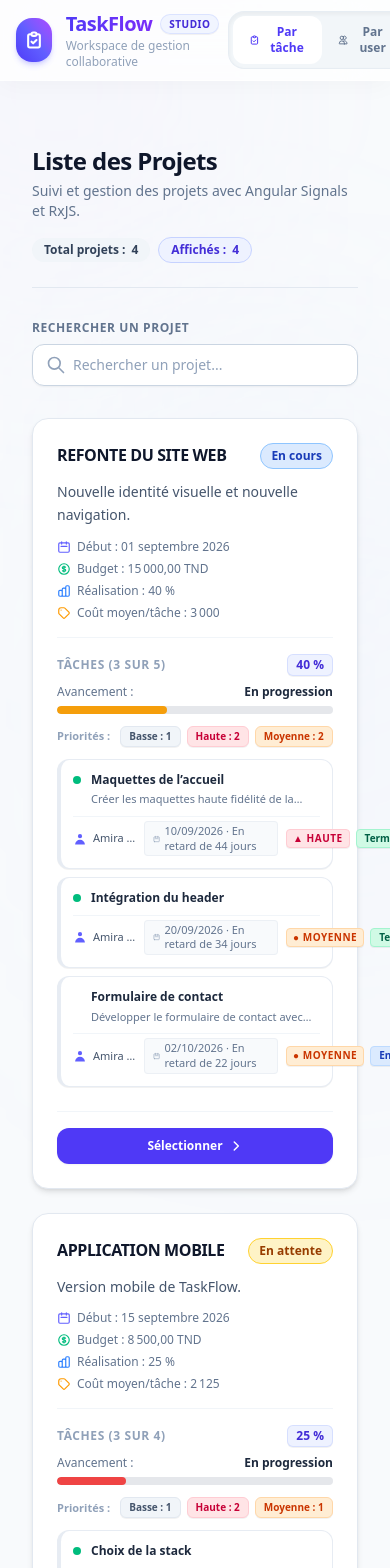
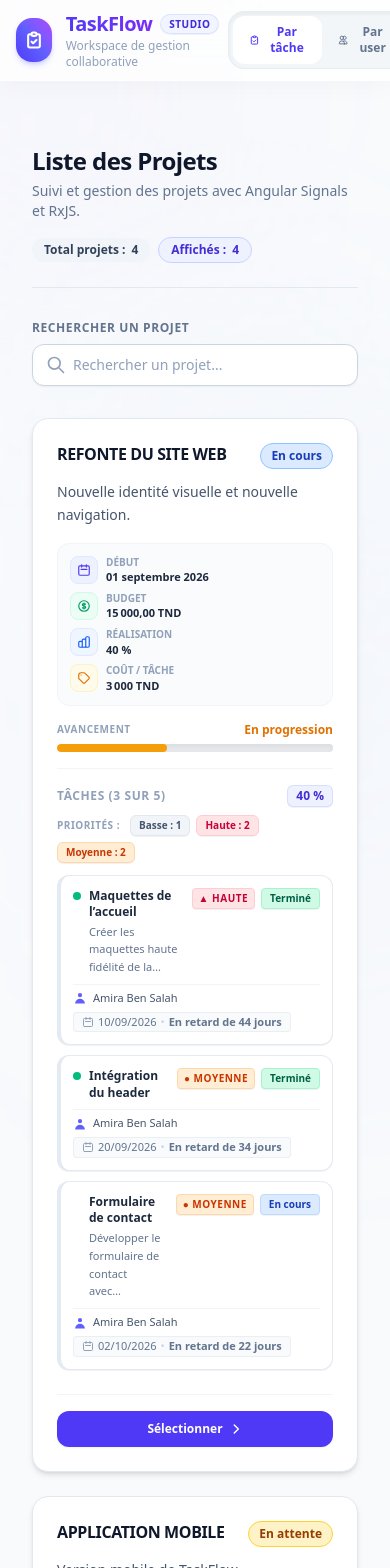
Before and after one commit to omarsafi3/tp_front, an Angular app in the folder TaskFlow/: page / in a window 390 px wide. Shown: the top 1568 px of the page. Built offline with nearby package versions, Linux system fonts and the light colour scheme.

Commit message:
style: fix overlapping badges and improve responsive card layouts

```diff
--- a/TaskFlow/src/app/features/projects/components/project-card/project-card.html
+++ b/TaskFlow/src/app/features/projects/components/project-card/project-card.html
@@ -9,7 +9,7 @@
     <!-- En-tête : Nom du projet et Statut -->
     <div class="flex items-start justify-between gap-3 mb-3">
       <!-- Partie 6.1 : Interpolation du nom du projet en majuscules (uppercase) -->
-      <h3 class="text-base sm:text-lg font-bold text-slate-900 tracking-tight">
+      <h3 class="text-base sm:text-lg font-bold text-slate-900 tracking-tight leading-snug">
         {{ project().name | uppercase }}
       </h3>
 
@@ -23,69 +23,87 @@
     </div>
 
     <!-- Partie 6.1 : Interpolation de la description du projet -->
-    <p class="text-sm text-slate-600 mb-3 leading-relaxed">
+    <p class="text-sm text-slate-600 mb-4 leading-relaxed">
       {{ project().description }}
     </p>
 
-    <!-- Métadonnées du projet : Date de début (date) et Budget (currency) -->
-    <div class="flex flex-wrap items-center gap-x-4 gap-y-1.5 text-xs text-slate-500 mb-4 font-medium">
+    <!-- Métadonnées du projet (KPIs) en grille élégante 2 colonnes -->
+    <div class="grid grid-cols-1 sm:grid-cols-2 gap-2 p-3 rounded-xl bg-slate-50/80 border border-slate-100 mb-4 text-xs">
+      <!-- Date de début (date:'dd MMMM y') -->
       @if (project().startDate) {
-        <div class="flex items-center gap-1.5">
-          <svg xmlns="http://www.w3.org/2000/svg" class="w-3.5 h-3.5 text-indigo-500 shrink-0" fill="none" viewBox="0 0 24 24" stroke="currentColor">
+        <div class="flex items-center gap-2 min-w-0">
+          <div class="w-7 h-7 rounded-lg bg-indigo-50 border border-indigo-100 flex items-center justify-center shrink-0">
+            <svg xmlns="http://www.w3.org/2000/svg" class="w-3.5 h-3.5 text-indigo-600" fill="none" viewBox="0 0 24 24" stroke="currentColor">
               <path stroke-linecap="round" stroke-linejoin="round" stroke-width="2" d="M8 7V3m8 4V3m-9 8h10M5 21h14a2 2 0 002-2V7a2 2 0 00-2-2H5a2 2 0 00-2 2v12a2 2 0 002 2z" />
             </svg>
-          <span>Début : {{ project().startDate | date:'dd MMMM y' }}</span>
+          </div>
+          <div class="min-w-0">
+            <p class="text-[10px] uppercase font-bold text-slate-400 leading-tight">Début</p>
+            <p class="font-semibold text-slate-800 truncate text-[11px] leading-tight mt-0.5">
+              {{ project().startDate | date:'dd MMMM y' }}
+            </p>
+          </div>
         </div>
       }
 
+      <!-- Budget (currency) -->
       @if (project().budget !== undefined) {
-        <div class="flex items-center gap-1.5">
-          <svg xmlns="http://www.w3.org/2000/svg" class="w-3.5 h-3.5 text-emerald-500 shrink-0" fill="none" viewBox="0 0 24 24" stroke="currentColor">
+        <div class="flex items-center gap-2 min-w-0">
+          <div class="w-7 h-7 rounded-lg bg-emerald-50 border border-emerald-100 flex items-center justify-center shrink-0">
+            <svg xmlns="http://www.w3.org/2000/svg" class="w-3.5 h-3.5 text-emerald-600" fill="none" viewBox="0 0 24 24" stroke="currentColor">
               <path stroke-linecap="round" stroke-linejoin="round" stroke-width="2" d="M12 8c-1.657 0-3 .895-3 2s1.343 2 3 2 3 .895 3 2-1.343 2-3 2m0-8c1.11 0 2.08.402 2.599 1M12 8V7m0 1v8m0 0v1m0-1c-1.11 0-2.08-.402-2.599-1M21 12a9 9 0 11-18 0 9 9 0 0118 0z" />
             </svg>
-          <span>Budget : {{ project().budget | currency:'TND':'code':'1.2-2' }}</span>
+          </div>
+          <div class="min-w-0">
+            <p class="text-[10px] uppercase font-bold text-slate-400 leading-tight">Budget</p>
+            <p class="font-semibold text-slate-800 truncate text-[11px] leading-tight mt-0.5">
+              {{ project().budget | currency:'TND':'code':'1.2-2' }}
+            </p>
+          </div>
         </div>
       }
 
-      <!-- Taux de réalisation (pipe percent) : uniquement si project.tasks.length > 0 -->
+      <!-- Taux de réalisation (percent) -->
       @if (project().tasks.length > 0 && completionRate() !== null) {
-        <div class="flex items-center gap-1.5">
-          <svg xmlns="http://www.w3.org/2000/svg" class="w-3.5 h-3.5 text-blue-500 shrink-0" fill="none" viewBox="0 0 24 24" stroke="currentColor">
+        <div class="flex items-center gap-2 min-w-0">
+          <div class="w-7 h-7 rounded-lg bg-blue-50 border border-blue-100 flex items-center justify-center shrink-0">
+            <svg xmlns="http://www.w3.org/2000/svg" class="w-3.5 h-3.5 text-blue-600" fill="none" viewBox="0 0 24 24" stroke="currentColor">
               <path stroke-linecap="round" stroke-linejoin="round" stroke-width="2" d="M9 19v-6a2 2 0 00-2-2H5a2 2 0 00-2 2v6a2 2 0 002 2h2a2 2 0 002-2zm0 0V9a2 2 0 012-2h2a2 2 0 012 2v10m-6 0a2 2 0 002 2h2a2 2 0 002-2m0 0V5a2 2 0 012-2h2a2 2 0 012 2v14a2 2 0 01-2 2h-2a2 2 0 01-2-2z" />
             </svg>
-          <span>Réalisation : {{ completionRate() | percent:'1.0-0' }}</span>
+          </div>
+          <div class="min-w-0">
+            <p class="text-[10px] uppercase font-bold text-slate-400 leading-tight">Réalisation</p>
+            <p class="font-semibold text-slate-800 truncate text-[11px] leading-tight mt-0.5">
+              {{ completionRate() | percent:'1.0-0' }}
+            </p>
+          </div>
         </div>
       }
 
-      <!-- Coût moyen par tâche (pipe number) : uniquement si project.tasks.length > 0 -->
+      <!-- Coût moyen par tâche (number) -->
       @if (project().tasks.length > 0 && averageCostPerTask() !== null) {
-        <div class="flex items-center gap-1.5">
-          <svg xmlns="http://www.w3.org/2000/svg" class="w-3.5 h-3.5 text-amber-500 shrink-0" fill="none" viewBox="0 0 24 24" stroke="currentColor">
+        <div class="flex items-center gap-2 min-w-0">
+          <div class="w-7 h-7 rounded-lg bg-amber-50 border border-amber-100 flex items-center justify-center shrink-0">
+            <svg xmlns="http://www.w3.org/2000/svg" class="w-3.5 h-3.5 text-amber-600" fill="none" viewBox="0 0 24 24" stroke="currentColor">
               <path stroke-linecap="round" stroke-linejoin="round" stroke-width="2" d="M7 7h.01M7 3h5c.512 0 1.024.195 1.414.586l7 7a2 2 0 010 2.828l-7 7a2 2 0 01-2.828 0l-7-7A1.994 1.994 0 013 12V7a4 4 0 014-4z" />
             </svg>
-          <span>Coût moyen/tâche : {{ averageCostPerTask() | number:'1.0-0' }}</span>
+          </div>
+          <div class="min-w-0">
+            <p class="text-[10px] uppercase font-bold text-slate-400 leading-tight">Coût / tâche</p>
+            <p class="font-semibold text-slate-800 truncate text-[11px] leading-tight mt-0.5">
+              {{ averageCostPerTask() | number:'1.0-0' }} TND
+            </p>
+          </div>
         </div>
       }
     </div>
 
-    <!-- Partie 6.3 : Input entre composants - transmission des tâches à TaskList -->
-    <div class="pt-4 border-t border-slate-100">
-      <div class="flex items-center justify-between mb-2">
-        <h4 class="text-xs font-semibold uppercase tracking-wider text-slate-400">
-          Tâches ({{ (project().tasks | slice:0:3).length }} sur {{ project().tasks.length }})
-        </h4>
-        @if (project().tasks.length > 0 && completionRate() !== null) {
-          <span class="text-xs font-bold text-indigo-700 bg-indigo-50 px-2 py-0.5 rounded-md border border-indigo-200/60 shadow-2xs">
-            {{ completionRate() | percent:'1.0-0' }}
-          </span>
-        }
-      </div>
-
-      <!-- Message d'avancement avec @if / @else if / @else -->
+    <!-- Section Avancement & Barre de progression -->
+    <div class="mb-4">
       <div class="flex items-center justify-between text-xs mb-1.5 font-medium">
-        <span class="text-slate-500">Avancement :</span>
+        <span class="text-[10px] uppercase tracking-wider font-bold text-slate-400">Avancement</span>
         <span
-          class="font-semibold"
+          class="font-bold text-xs"
           [class.text-slate-400]="project().tasks.length === 0"
           [class.text-emerald-600]="project().tasks.length > 0 && completionRate() === 1"
           [class.text-amber-600]="project().tasks.length > 0 && (completionRate() ?? 0) > 0 && completionRate() !== 1"
@@ -104,7 +122,7 @@
       </div>
 
       <!-- Barre de progression (w-full bg-gray-200 rounded-full h-2) avec ngStyle et accesseur barColor -->
-      <div class="w-full bg-gray-200 rounded-full h-2 mb-3 overflow-hidden">
+      <div class="w-full bg-gray-200 rounded-full h-2 overflow-hidden shadow-inner">
         <div
           class="h-2 rounded-full transition-all duration-300"
           [ngStyle]="{
@@ -113,11 +131,25 @@
           }"
         ></div>
       </div>
+    </div>
+
+    <!-- Partie 6.3 : Input entre composants - transmission des tâches à TaskList -->
+    <div class="pt-4 border-t border-slate-100">
+      <div class="flex items-center justify-between mb-2">
+        <h4 class="text-xs font-semibold uppercase tracking-wider text-slate-400">
+          Tâches ({{ (project().tasks | slice:0:3).length }} sur {{ project().tasks.length }})
+        </h4>
+        @if (project().tasks.length > 0 && completionRate() !== null) {
+          <span class="text-xs font-bold text-indigo-700 bg-indigo-50 px-2 py-0.5 rounded-md border border-indigo-200/60 shadow-2xs">
+            {{ completionRate() | percent:'1.0-0' }}
+          </span>
+        }
+      </div>
 
       <!-- Étape 7 : Afficher le nombre de tâches par priorité avec keyvalue -->
       @if (project().tasks.length > 0) {
         <div class="mb-3 flex flex-wrap items-center gap-1.5">
-          <span class="text-[11px] font-semibold text-slate-400 mr-1">Priorités :</span>
+          <span class="text-[10px] uppercase tracking-wider font-bold text-slate-400 mr-1">Priorités :</span>
           @for (item of tasksByPriority() | keyvalue; track item.key) {
             <span
               class="inline-flex items-center px-2 py-0.5 rounded-md text-[10px] font-bold border shadow-2xs"
--- a/TaskFlow/src/app/features/projects/components/task-list/task-list.html
+++ b/TaskFlow/src/app/features/projects/components/task-list/task-list.html
@@ -1,26 +1,26 @@
 <div class="task-list space-y-2.5">
   <!-- Partie 8.2 : @if pour afficher "Aucune tâche" -->
   @if (tasks().length === 0) {
-    <div class="text-xs text-slate-400 font-medium py-4 text-center bg-slate-50/70 rounded-xl border border-dashed border-slate-200">
+    <div class="text-xs text-slate-400 font-medium py-5 text-center bg-slate-50/70 rounded-xl border border-dashed border-slate-200">
       Aucune tâche.
     </div>
   } @else {
-    <ul class="space-y-2">
+    <ul class="space-y-2.5">
       @for (task of tasks(); track task.id) {
-        <!-- Tâche avec carte aérée sur deux lignes pour éviter toute troncature -->
         <li
-          class="flex flex-col gap-2 p-3 rounded-xl border border-slate-200/80 bg-white shadow-2xs hover:border-indigo-200 hover:shadow-xs transition-all duration-150"
+          class="flex flex-col gap-2 p-3 rounded-xl border border-slate-200/90 bg-white shadow-2xs hover:shadow-xs hover:border-slate-300 transition-all duration-150"
           [ngClass]="getTaskStatusBorderClass(task.status)"
         >
-          <!-- Ligne 1 : Statut point + Titre et Description de la tâche -->
-          <div class="flex items-start gap-2.5">
+          <!-- Section 1 : Titre + Description à gauche, Badges Priorité et Statut à droite -->
+          <div class="flex items-start justify-between gap-2.5">
+            <div class="flex items-start gap-2 min-w-0 flex-1">
               <span
                 class="w-2 h-2 rounded-full shrink-0 mt-1"
                 [class.bg-emerald-500]="task.status === 'Terminé'"
                 [class.bg-blue-500]="task.status === 'En cours'"
                 [class.bg-amber-500]="task.status === 'En attente'"
               ></span>
-            <div class="flex-1 min-w-0">
+              <div class="min-w-0 flex-1">
                 <span
                   class="text-xs sm:text-sm font-semibold text-slate-800 leading-snug break-words block"
                   [class.line-through]="task.status === 'Terminé'"
@@ -38,39 +38,11 @@
               </div>
             </div>
 
-          <!-- Ligne 2 : Métadonnées (Assigné à gauche, Badges Priorité et Statut à droite) -->
-          <div class="flex items-center justify-between gap-2 pt-1 border-t border-slate-100 text-xs">
-            <div class="flex items-center gap-2">
-              <!-- Nom de l'assigné -->
-              @if (showAssignee()) {
-                <span class="inline-flex items-center gap-1.5 text-[11px] font-medium text-slate-600 truncate max-w-[150px]">
-                  <svg xmlns="http://www.w3.org/2000/svg" class="w-3.5 h-3.5 text-indigo-500 shrink-0" viewBox="0 0 20 20" fill="currentColor">
-                    <path fill-rule="evenodd" d="M10 9a3 3 0 100-6 3 3 0 000 6zm-7 9a7 7 0 1114 0H3z" clip-rule="evenodd" />
-                  </svg>
-                  <span class="truncate">{{ getAssigneeName(task.assigneeId) }}</span>
-                </span>
-              }
-
-              <!-- Échéance : @if avec alias (mot-clé as) pour ne pas répéter l'expression -->
-              @if (task.dueDate; as dueDate) {
-                <span class="inline-flex items-center gap-1 text-[11px] font-medium text-slate-500 bg-slate-50 px-2 py-0.5 rounded border border-slate-200/50">
-                  <svg xmlns="http://www.w3.org/2000/svg" class="w-3 h-3 text-slate-400" fill="none" viewBox="0 0 24 24" stroke="currentColor">
-                    <path stroke-linecap="round" stroke-linejoin="round" stroke-width="2" d="M8 7V3m8 4V3m-9 8h10M5 21h14a2 2 0 002-2V7a2 2 0 00-2-2H5a2 2 0 00-2 2v12a2 2 0 002 2z" />
-                  </svg>
-                  <span>{{ dueDate | date:'dd/MM/yyyy' }} · {{ dueDate | deadline }}</span>
-                </span>
-              } @else {
-                <span class="inline-flex items-center gap-1 text-[11px] font-medium text-slate-400 italic bg-slate-50/60 px-2 py-0.5 rounded border border-dashed border-slate-200/50">
-                  <span>Aucune échéance</span>
-                </span>
-              }
-            </div>
-
-            <!-- Badges Priorité & Statut -->
-            <div class="flex items-center gap-1.5 shrink-0">
+            <!-- Badges Priorité & Statut (alignés à droite sans chevauchement) -->
+            <div class="flex items-center gap-1.5 shrink-0 ml-1">
               <!-- Symbole devant la priorité avec @switch -->
               <span
-                class="inline-flex items-center px-1.5 py-0.5 rounded text-[10px] font-bold uppercase tracking-wider border shadow-2xs"
+                class="inline-flex items-center px-1.5 py-0.5 rounded text-[10px] font-bold uppercase tracking-wider border shadow-2xs whitespace-nowrap"
                 [ngClass]="getPriorityBadgeClass(task.priority)"
               >
                 @switch (task.priority) {
@@ -87,13 +59,49 @@
               </span>
 
               <span
-                class="inline-flex items-center px-2 py-0.5 rounded text-[10px] font-bold border shadow-2xs"
+                class="inline-flex items-center px-2 py-0.5 rounded text-[10px] font-bold border shadow-2xs whitespace-nowrap"
                 [ngClass]="getStatusBadgeClass(task.status)"
               >
                 {{ task.status }}
               </span>
             </div>
           </div>
+
+          <!-- Section 2 : Métadonnées du bas (Assigné et Échéance dans un conteneur fluide et aéré) -->
+          <div class="flex flex-wrap items-center justify-between gap-x-2 gap-y-1.5 pt-1.5 border-t border-slate-100 text-xs">
+            <!-- Nom de l'assigné -->
+            @if (showAssignee()) {
+              <span class="inline-flex items-center gap-1.5 text-[11px] font-medium text-slate-600 truncate max-w-[150px]">
+                <svg xmlns="http://www.w3.org/2000/svg" class="w-3.5 h-3.5 text-indigo-500 shrink-0" viewBox="0 0 20 20" fill="currentColor">
+                  <path fill-rule="evenodd" d="M10 9a3 3 0 100-6 3 3 0 000 6zm-7 9a7 7 0 1114 0H3z" clip-rule="evenodd" />
+                </svg>
+                <span class="truncate">{{ getAssigneeName(task.assigneeId) }}</span>
+              </span>
+            }
+
+            <!-- Échéance : @if avec alias (mot-clé as) -->
+            @if (task.dueDate; as dueDate) {
+              <span class="inline-flex items-center gap-1 text-[11px] font-medium text-slate-500 bg-slate-50 px-2 py-0.5 rounded border border-slate-200/60 max-w-full">
+                <svg xmlns="http://www.w3.org/2000/svg" class="w-3 h-3 text-slate-400 shrink-0" fill="none" viewBox="0 0 24 24" stroke="currentColor">
+                  <path stroke-linecap="round" stroke-linejoin="round" stroke-width="2" d="M8 7V3m8 4V3m-9 8h10M5 21h14a2 2 0 002-2V7a2 2 0 00-2-2H5a2 2 0 00-2 2v12a2 2 0 002 2z" />
+                </svg>
+                <span class="whitespace-nowrap">{{ dueDate | date:'dd/MM/yyyy' }}</span>
+                <span class="text-slate-300 font-light">&bull;</span>
+                <span
+                  class="whitespace-nowrap"
+                  [class.text-rose-600]="(dueDate | deadline).startsWith('En retard')"
+                  [class.font-semibold]="(dueDate | deadline).startsWith('En retard')"
+                  [class.text-emerald-600]="(dueDate | deadline) === 'Aujourd’hui' || (dueDate | deadline) === 'Demain'"
+                >
+                  {{ dueDate | deadline }}
+                </span>
+              </span>
+            } @else {
+              <span class="inline-flex items-center gap-1 text-[11px] font-medium text-slate-400 italic bg-slate-50/60 px-2 py-0.5 rounded border border-dashed border-slate-200/50">
+                <span>Aucune échéance</span>
+              </span>
+            }
+          </div>
         </li>
       }
     </ul>
```
Lines whose indentation alone changed are shown as unchanged.
